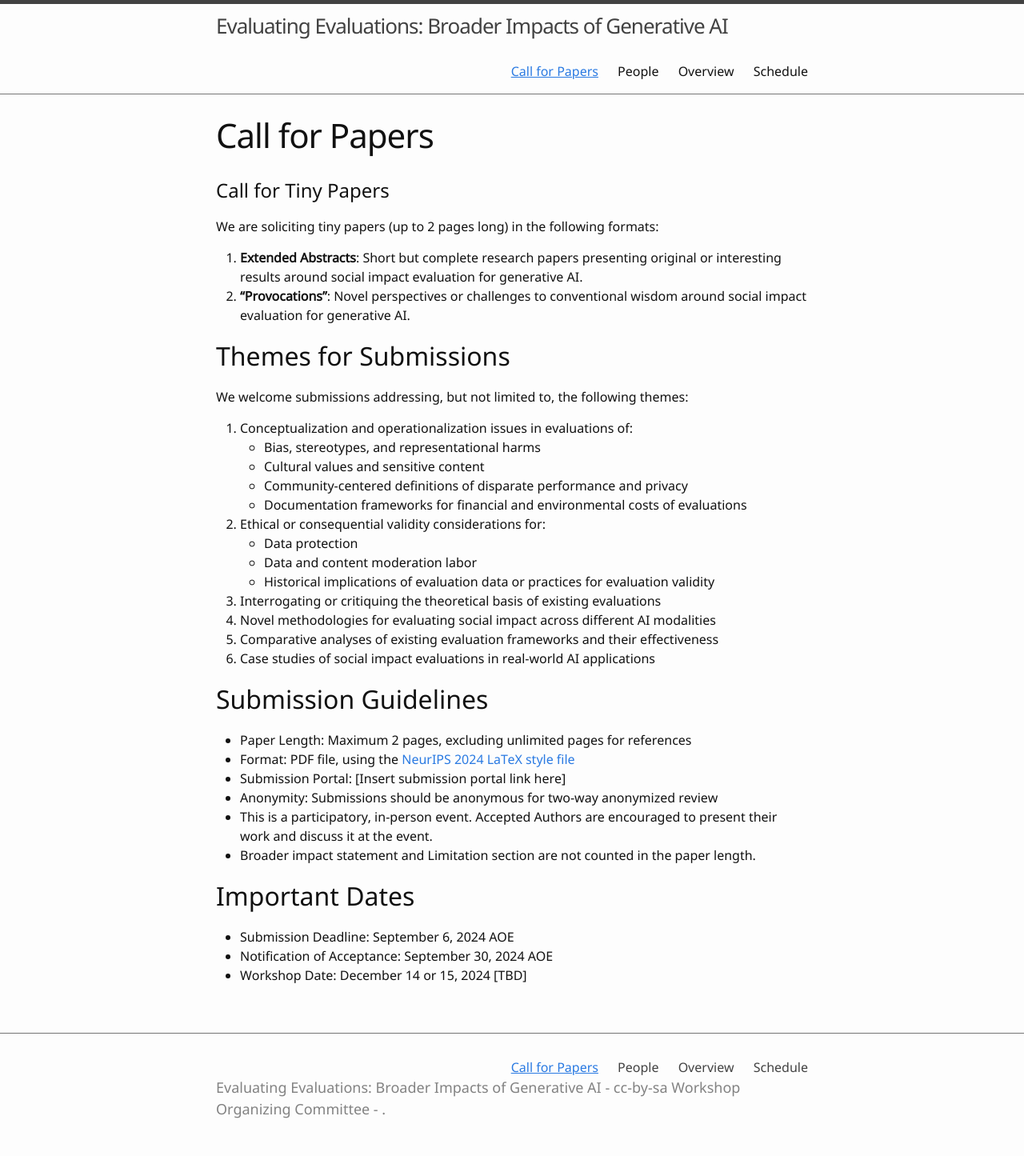
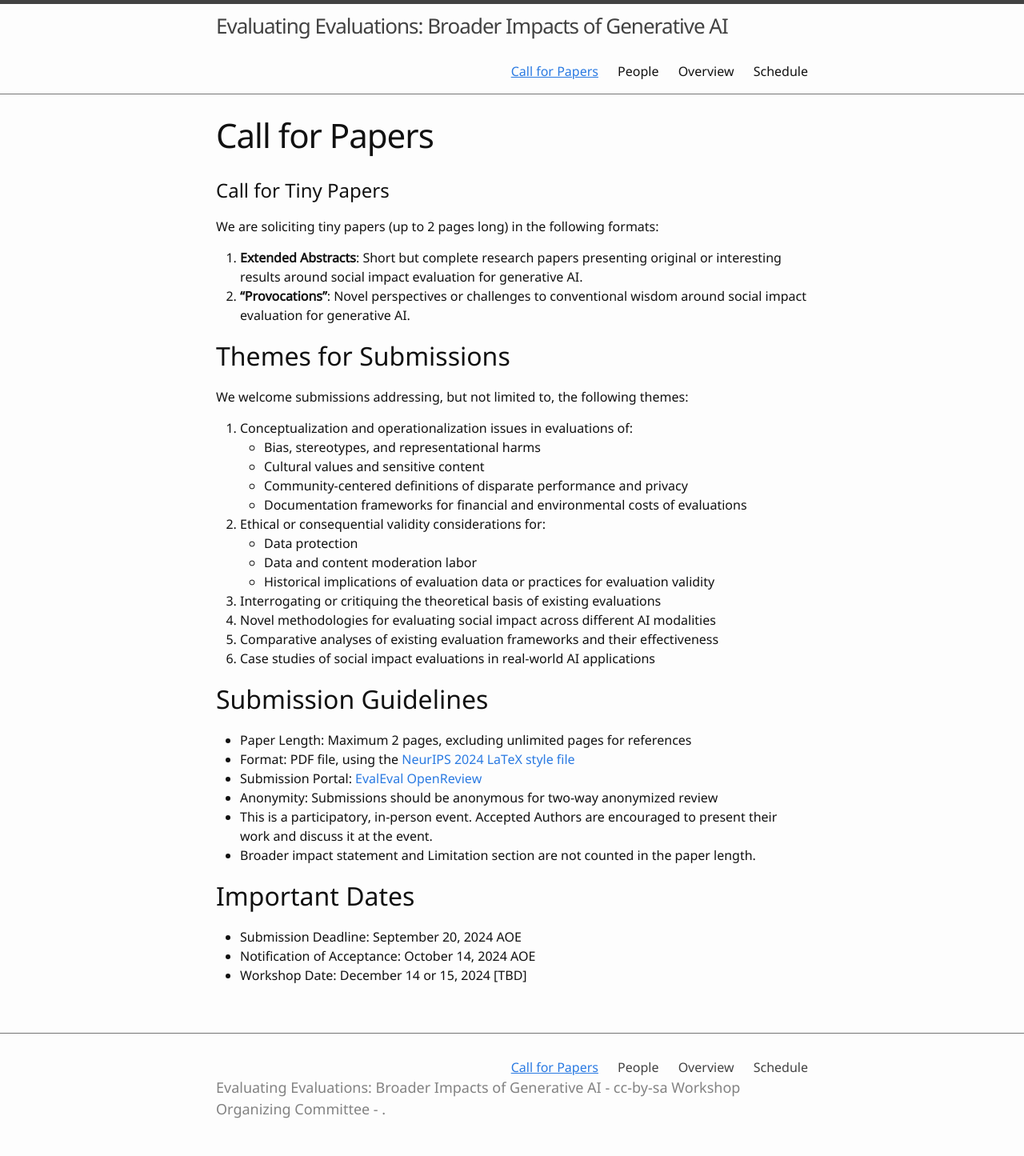
Before and after one commit to aaai-fidu-lab/aaai-fidu-lab.github.io, a Jekyll site: the page built from call-for-papers.md, in a window 1280 px wide. Shown: the whole page at 80% size. Built offline with Jekyll 4.4.1, drawn with Linux system fonts in a browser that asks for light colours; our own code applies the rules of GitHub Pages for plain Markdown files.

Commit message:
Update call-for-papers.md

```diff
--- a/call-for-papers.md
+++ b/call-for-papers.md
@@ -32,13 +32,13 @@ We welcome submissions addressing, but not limited to, the following themes:
 
 - Paper Length: Maximum 2 pages, excluding unlimited pages for references
 - Format: PDF file, using the [NeurIPS 2024 LaTeX style file](https://neurips.cc/Conferences/2024/PaperInformation/StyleFiles)
-- Submission Portal: [Insert submission portal link here]
+- Submission Portal: [EvalEval OpenReview]({{ site.submission_url }})
 - Anonymity: Submissions should be anonymous for two-way anonymized review
 - This is a participatory, in-person event. Accepted Authors are encouraged to present their work and discuss it at the event.
 - Broader impact statement and Limitation section are not counted in the paper length.
 
 ## Important Dates
 
-- Submission Deadline: September 6, 2024 AOE
-- Notification of Acceptance: September 30, 2024 AOE
+- Submission Deadline: September 20, 2024 AOE
+- Notification of Acceptance: October 14, 2024 AOE
 - Workshop Date: December 14 or 15, 2024 [TBD]
```
